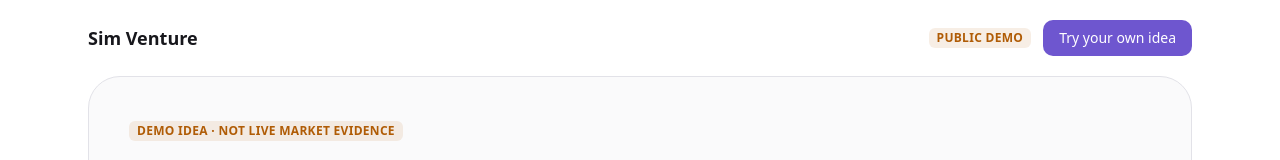
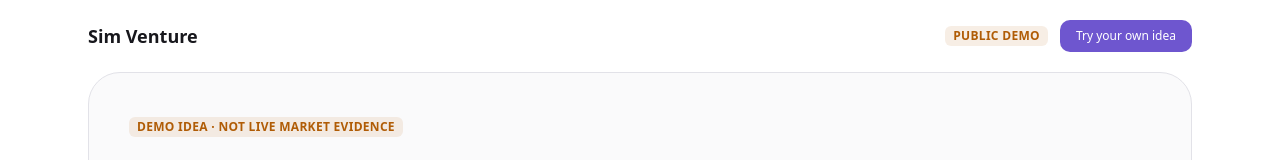
Before and after one commit to pkorion8/App-, a Next.js app in the folder apps/web/: page /demo in a window 1280 px wide. Shown: the top 160 px of the page. Built offline with nearby package versions, Linux system fonts and the light colour scheme.

Commit message:
Use supported Button props in demo header

```diff
--- a/apps/web/src/app/demo/page.tsx
+++ b/apps/web/src/app/demo/page.tsx
@@ -14,7 +14,7 @@ export default function DemoPage() {
     <div className="min-h-screen bg-vs-bg">
       <header className="mx-auto flex max-w-6xl items-center justify-between px-6 py-5">
         <Link href="/" className="text-lg font-semibold text-vs-fg">Sim Venture</Link>
-        <div className="flex items-center gap-3"><Badge status="warning">PUBLIC DEMO</Badge><Link href="/sign-in"><Button size="sm">Try your own idea</Button></Link></div>
+        <div className="flex items-center gap-3"><Badge status="warning">PUBLIC DEMO</Badge><Link href="/sign-in"><Button className="px-3 py-1.5 text-xs">Try your own idea</Button></Link></div>
       </header>
 
       <main className="mx-auto max-w-6xl px-6 pb-20">
```
